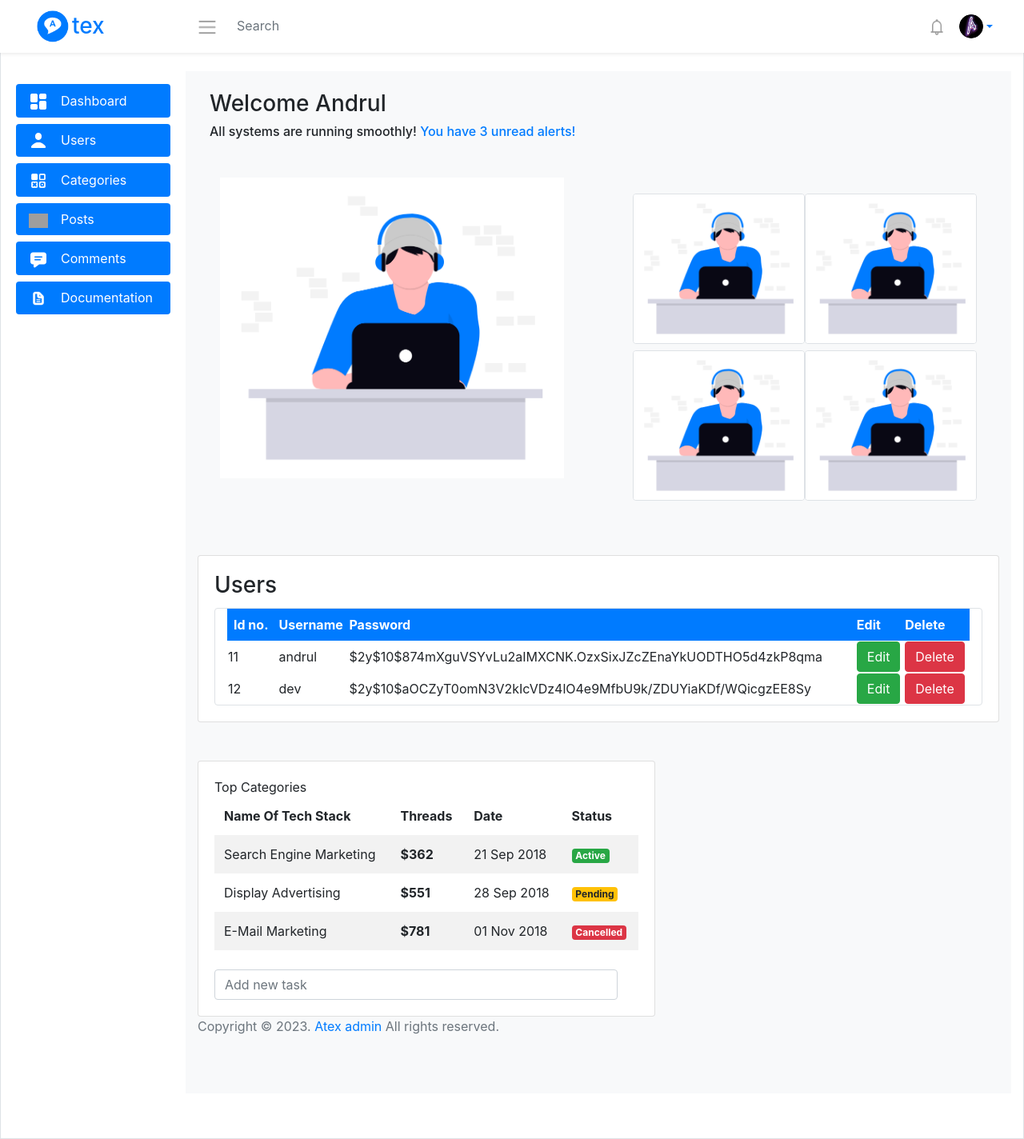
After one commit to andrul01/Atex, a PHP site: page /admin/dashboard.php in a window 1280 px wide. The commit adds this page. Shown: the whole page at 80% size. Run offline with PHP 8.4, Linux system fonts and the light colour scheme; data comes from the database, SQL or seed files in the repository; grey boxes are pictures that could not be loaded.

Commit message:
added users categories

```diff
--- /dev/null
+++ b/admin/dashboard.php
@@ -0,0 +1,282 @@
+<?php
+require 'includes/config.php'; // Database connection
+?>
+
+
+<!DOCTYPE html>
+<html lang="en">
+
+<head>
+    <meta charset="UTF-8">
+    <meta name="viewport" content="width=device-width, initial-scale=1.0">
+    <link rel="stylesheet" href="assets/bootstrap/css/bootstrap.css">
+    <link rel="icon" href="assets/images/favicon.png" />
+    <title>Atex - Admin panel</title>
+</head>
+
+<body>
+    <div class="container-scroller border d-flex flex-column overflow-auto">
+
+        <div class="container my-3"></div>
+        <!-- Navbar -->
+        <nav class="navbar navbar-expand-lg fixed-top bg-white shadow-sm ">
+            <div class="container-fluid d-flex">
+
+                <!-- Logo and Brand -->
+                <div class="container col-2">
+                    <a class="navbar-brand d-flex align-items-center" href="dashboard.php">
+                        <img src="./assets/images/logo.png" alt="Logo" width="40px" class="me-2">
+                        <h3 class="m-0 px-1">tex</h3>
+                    </a>
+                </div>
+
+                <div class="container col-10">
+                    <!--Left side  Search Bar -->
+                    <div class="row ms-auto ">
+                        <form class="d-flex mx-auto" role="search">
+                            <button class="btn shadow-none" type="submit">
+                                <img src="./assets/images/menu.png" width="24px" alt="">
+                            </button>
+                            <input class="form-control me-2 border-0 shadow-none" type="search" placeholder="Search"
+                                aria-label="Search">
+                        </form>
+                    </div>
+                    <!-- Right Side Icons -->
+                    <div class="row ms-auto">
+                        <ul class="navbar-nav ms-auto d-flex align-items-center">
+                            <li class="nav-item me-3">
+                                <a class="nav-link" href="#">
+                                    <img src="./assets/images/notify.png" alt="Notifications" width="24px">
+                                </a>
+                            </li>
+                            <li class="nav-item dropdown">
+                                <a class="nav-link dropdown-toggle d-flex align-items-center" href="#" id="profileDropdown" role="button" data-bs-toggle="dropdown" aria-expanded="false">
+                                    <img src="./assets/images/admin.png" width="30px" alt="Profile" class="rounded-circle">
+                                </a>
+                                <ul class="dropdown-menu dropdown-menu-end" aria-labelledby="profileDropdown">
+                                    <li><a class="dropdown-item" href="#">Profile</a></li>
+                                    <li><a class="dropdown-item" href="#">Settings</a></li>
+                                    <li><a class="dropdown-item" href="#">Logout</a></li>
+                                </ul>
+                            </li>
+                        </ul>
+                    </div>
+                </div>
+            </div>
+        </nav>
+
+        <!-- main content -->
+        <div class="container-fluid my-5 d-flex ">
+
+            <!-- sidebar -->
+            <nav class="sidebar col-2 my-4 d-lg-block d-none mx-1 pl-0 w-100" id="sidebar">
+                <ul class="nav flex-column ">
+                    <li class="nav-item active bg-primary  d-flex align-items-center  rounded  w-100  object-fit-cover">
+                        <a class="nav-link" href="">
+                            <img src="./assets/images/dashboard.png" alt="">
+                        </a>
+                        <span class="text-white">Dashboard</span>
+                    </li>
+                    <li class="nav-item bg-primary d-flex align-items-center  rounded mt-2  w-100">
+                        <a class="nav-link" href="#users">
+                            <img src="./assets/images/user.png" width="24px" alt="">
+                        </a>
+                        <span class="text-white">Users</span>
+                    </li>
+                    <li class="nav-item bg-primary d-flex align-items-center  rounded mt-2 w-100">
+                        <a class="nav-link" href="">
+                            <img src="./assets/images/categories.png" width="24px" alt="">
+                        </a>
+                        <span class="text-white">Categories</span>
+                    </li>
+                    <li class="nav-item bg-primary  d-flex align-items-center  rounded mt-2 w-100">
+                        <a class="nav-link" href="">
+                            <img src="./assets/images/post.png" width="24px" alt="">
+                        </a>
+                        <span class="text-white">Posts</span>
+                    </li>
+                    <li class="nav-item bg-primary  d-flex align-items-center  rounded mt-2 w-100">
+                        <a class="nav-link" href="">
+                            <img src="./assets/images/comment.png" width="24px" alt="">
+                        </a>
+                        <span class="text-white">Comments</span>
+                    </li>
+                    <li class="nav-item bg-primary d-flex align-items-center jusitfy-content-center rounded mt-2 w-100">
+                        <a class="nav-link" href="">
+                            <img src="./assets/images/document.png" width="24px" alt="">
+                        </a>
+                        <span class="text-white">Documentation</span>
+                    </li>
+                </ul>
+            </nav>
+
+            <!-- main panel -->
+            <div class="container-fluid main-panel bg-light my-2 py-4 ">
+
+                <!-- welcome message -->
+                <div class="row-12 mb-5">
+                    <div class="col-12">
+                        <h3>Welcome Andrul</h3>
+                        <h6>All systems are running smoothly!
+                            <span class="text-primary"> You have 3 unread alerts!</span>
+                        </h6>
+                    </div>
+                    <div class="col-12">
+
+                    </div>
+                </div>
+
+                <div class="row mb-5  flex-column flex-lg-row align-content-center justify-content-md-around">
+                    <div class="col-5 mb-5 p-0 ">
+                        <img src="./assets/images/welcome.png" class="w-100 h-100 object-fit-cover" alt="people">
+                    </div>
+                    <div class="col-5 align-content-center">
+                        <div class="row  flex-nowrap">
+                            <!-- First Row -->
+                            <div class="col justify-content-center p-0">
+                                <img src="./assets/images/welcome.png" width="200" class="border rounded w-100 h-100 object-fit-cover"
+                                    alt="people">
+                            </div>
+                            <div class="col justify-content-center p-0">
+                                <img src="./assets/images/welcome.png" width="200" class="border rounded w-100 h-100 object-fit-cover"
+                                    alt="people">
+                            </div>
+                        </div>
+                        <div class="row g-3 flex-nowrap mt-2">
+                            <!-- Second Row -->
+                            <div class="col justify-content-center p-0">
+                                <img src="./assets/images/welcome.png" width="200" class="border rounded w-100 h-100 object-fit-cover"
+                                    alt="people">
+                            </div>
+                            <div class="col justify-content-center p-0">
+                                <img src="./assets/images/welcome.png" width="200" class="border rounded w-100 h-100 object-fit-cover"
+                                    alt="people">
+                            </div>
+                        </div>
+                    </div>
+                </div>
+
+                <div class="row mb-5" id="users">
+                    <div class="col-md-12 ">
+                        <div class="card">
+                            <div class="card-body">
+                                <h3 class="card-title">Users</h3>
+                                <div class="row">
+                                    <div class="col-12">
+                                        <div class="table-responsive  container-fluid border rounded m-0">
+                                            <table id="users" class="display expandable-table " style="width:100%">
+                                                <thead>
+                                                    <tr class=" bg-primary text-white">
+                                                        <th class="p-2">Id no.</th>
+                                                        <th>Username</th>
+                                                        <th>Password</th>
+                                                        <th>Edit</th>
+                                                        <th>Delete</th>
+
+                                                    </tr>
+                                                </thead>
+                                                <tbody ">
+                                                <?php
+                                                require_once 'includes/config.php';
+                                                $sql = "SELECT * FROM users";
+                                                $result = mysqli_query($conn, $sql);
+
+                                                while ($row = $result->fetch_assoc()) {
+                                                    $id = $row['sno'];
+                                                    $username = $row['user_email'];
+                                                    $password = $row['user_pass'];
+                                                    echo "
+                                                        <tr >
+                                                            <td>$id</td>
+                                                            <td>$username</td>
+                                                            <td>$password</td>
+                                                            <td><a href='edit.php?id=$id' class='btn btn-success'>Edit</a></td>
+                                                            <td><a href='delete.php?id=$id' class='btn btn-danger'>Delete</a></td>
+                                                        </tr>
+                                                        ";
+                                                }
+                                                ?>
+                                            </tbody>
+                                            </table>
+                                        </div>
+                                    </div>
+                                </div>
+                            </div>
+                        </div>
+                    </div>
+                </div>
+
+                <div class="row">
+                    <div class="col-md-7 grid-margin stretch-card">
+                        <div class="card">
+                            <div class="card-body">
+                                <p class="card-title mb-0">Top Categories</p>
+                                <div class="table-responsive">
+                                    <table class="table table-striped table-borderless">
+                                        <thead>
+                                            <tr>
+                                                <th>Name Of Tech Stack</th>
+                                                <th>Threads</th>
+                                                <th>Date</th>
+                                                <th>Status</th>
+                                            </tr>
+                                        </thead>
+                                        <tbody>
+                                            <tr>
+                                                <td>Search Engine Marketing</td>
+                                                <td class="font-weight-bold">$362</td>
+                                                <td>21 Sep 2018</td>
+                                                <td class="font-weight-medium">
+                                                    <div class="badge badge-success">Active</div>
+                                                </td>
+                                            </tr>
+                                            <tr>
+                                                <td>Display Advertising</td>
+                                                <td class="font-weight-bold">$551</td>
+                                                <td>28 Sep 2018</td>
+                                                <td class="font-weight-medium">
+                                                    <div class="badge badge-warning">Pending</div>
+                                                </td>
+                                            </tr>
+                                            <tr>
+                                                <td>E-Mail Marketing</td>
+                                                <td class="font-weight-bold">$781</td>
+                                                <td>01 Nov 2018</td>
+                                                <td class="font-weight-medium">
+                                                    <div class="badge badge-danger">Cancelled</div>
+                                                </td>
+                                            </tr>
+                                        </tbody>
+                                    </table>
+                                </div>
+                                <div class="add-items d-flex mb-0 mt-2">
+                                    <input type="text" class="form-control todo-list-input" placeholder="Add new task">
+                                    <button class="add btn btn-icon text-primary todo-list-add-btn bg-transparent">
+                                        <i class="icon-circle-plus"></i>
+                                    </button>
+                                </div>
+                            </div>
+                        </div>
+                    </div>
+                </div>
+
+                 <!-- footer -->
+                 <footer class="footer mb-5">
+                    <div class="d-sm-flex justify-content-center justify-content-sm-between">
+                        <span class="text-muted text-center text-sm-left d-block d-sm-inline-block">
+                            Copyright © 2023.
+                            <a href="https://www.bootstrapdash.com/" target="_blank">Atex admin</a>
+                            All rights reserved.
+                        </span>
+                    </div>
+                </footer>
+            </div>
+        </div>
+    </div>
+</div>
+
+    <script src="https://cdn.jsdelivr.net/npm/jquery@3.5.1/dist/jquery.slim.min.js" integrity="sha384-DfXdz2htPH0lsSSs5nCTpuj/zy4C+OGpamoFVy38MVBnE+IbbVYUew+OrCXaRkfj" crossorigin="anonymous"></script>
+    <script src="./assets/bootstrap/js/bootstrap.bundle.min.js"></script>
+
+    </body>
+</html>
--- a/admin/index.php
+++ b/admin/index.php
@@ -7,6 +7,7 @@
         exit();
     }
 
+    // login
     $showError = false;
     if ($_SERVER["REQUEST_METHOD"] == "POST") {
 
@@ -30,10 +31,8 @@
             header("Location: dashboard.php");
             exit();
         }
-        else{
-            header("Location: index.php");
-        }
     }
+
 
 
 ?>
```
Also changed, not shown: admin/dashboard.html (deleted, +0 -211 lines), admin/includes/getusers.php (added, +23 -0 lines).
